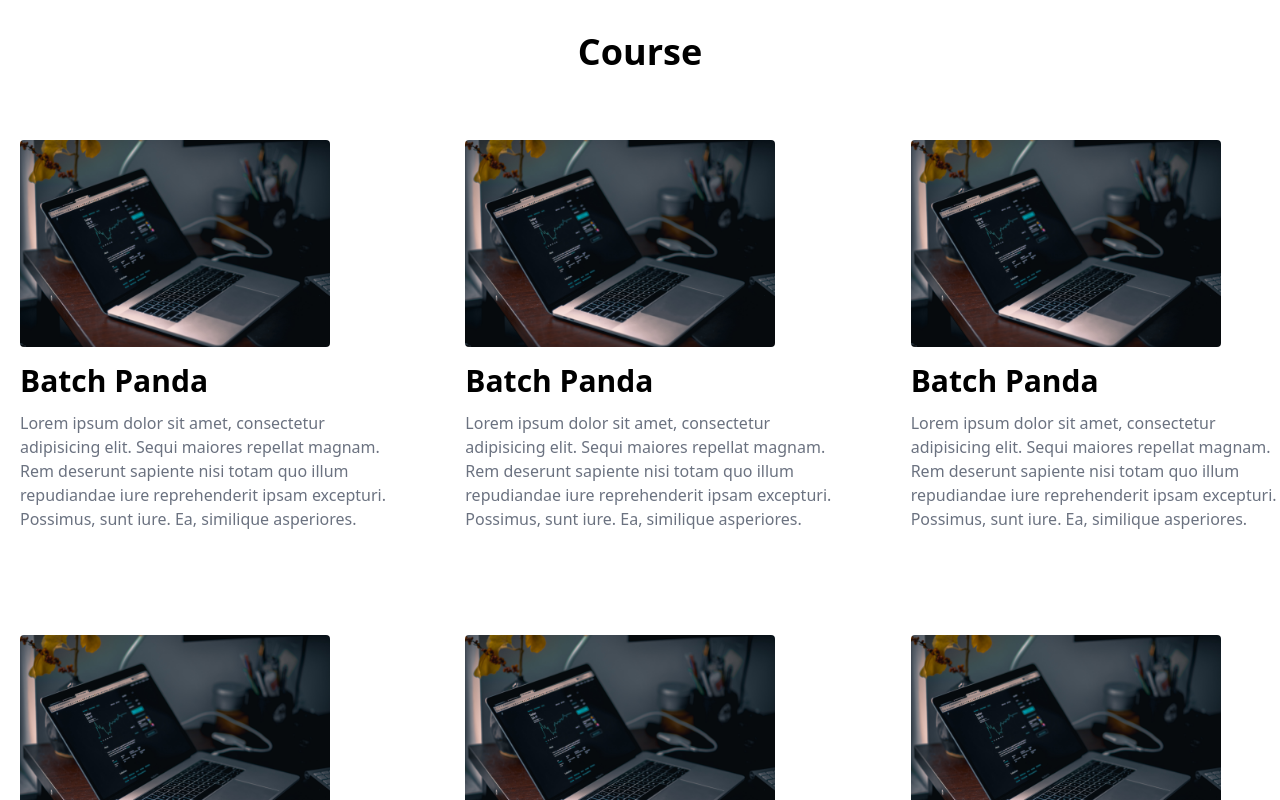
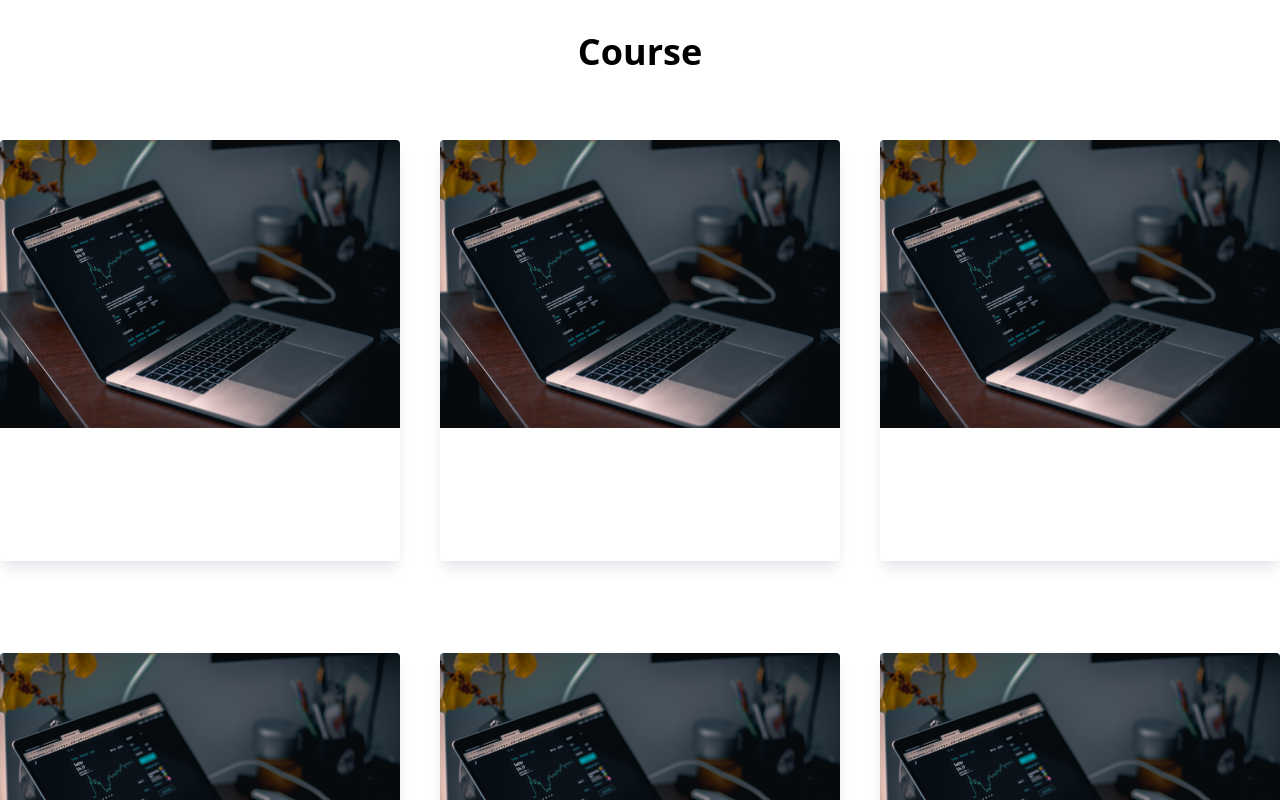
Before and after one commit to shifufx/portofolio, a Next.js app: page / in a window 1280 px wide. Shown: the part 820-1620 px from the top of the page. Built offline with nearby package versions, Linux system fonts and the light colour scheme.

Commit message:
fixed new section :smiling_imp::smiling_imp::smiling_imp:

```diff
--- a/components/Section2.jsx
+++ b/components/Section2.jsx
@@ -9,7 +9,8 @@ const Section2 = () => {
         <h1 className='font-bold text-4xl py-12 text-center'> Course </h1>
 
         {/* grid */}
-        <div className="grid md:grid-cols2 lg:grid-cols-3 gap-14">
+        {/* <div className="grid md:grid-cols2 lg:grid-cols-3 gap-14"> */}
+        <div className="grid grid-flow-row gap-10 text-neutral-600 sm:grid-cols-1 md:grid-cols-2 lg:grid-cols-3 ">
             { Post() }
             { Post() }
             { Post() }
@@ -22,29 +23,27 @@ const Section2 = () => {
     )
 }
 
-
 function Post(){
     return (
-        <div className="item ml-5 mt-5">
+        <div className="item mt-5 my-8 rounded shadow-lg shadow-gray-200 dark:shadow-gray-900 bg-white dark:bg-gray-800 duration-300 hover:-translate-y-1">
             <div className="images">
                 {/* <Link href={"/"}><a> src={""} width={600} height={600} /></a> */}
                 <Link href={"/"}>
-                    <Image src={"/Batch/post-1.jpg"} width={310} height={280} className="rounded"/>
+                    <Image src={"/Batch/post-1.jpg"} width={310} height={280} className="rounded-t h-72 w-full object-cover"/>
                 </Link>
             </div>
 
-            <div className="info flex justify-center flex-col py-4">
-                <div className="cat">
-                    <Link href={"/"}></Link>
-                </div>
-                <div className="title text-left font-bold text-3xl">
+            <div className="info flex justify-center flex-col py-4 p-4">
+                <div className="title text-lg mb-4 font-bold leading-relaxed text-white dark:text-gray-300">
                     <Link href={"/"}><h1>Batch Panda</h1></Link>
                 </div>
-                <p className='text-gray-500 py-3'>
-                    Lorem ipsum dolor sit amet, consectetur adipisicing elit. Sequi maiores repellat magnam. Rem deserunt sapiente nisi totam quo illum repudiandae iure reprehenderit ipsam excepturi. Possimus, sunt iure. Ea, similique asperiores.
-                </p>
             </div>
+
+        <Link href={"/contact"}>
+            <p className='p-4 text-white font-bold'>Download</p>
+        </Link>
         </div>
+
     )
 }
 
```
